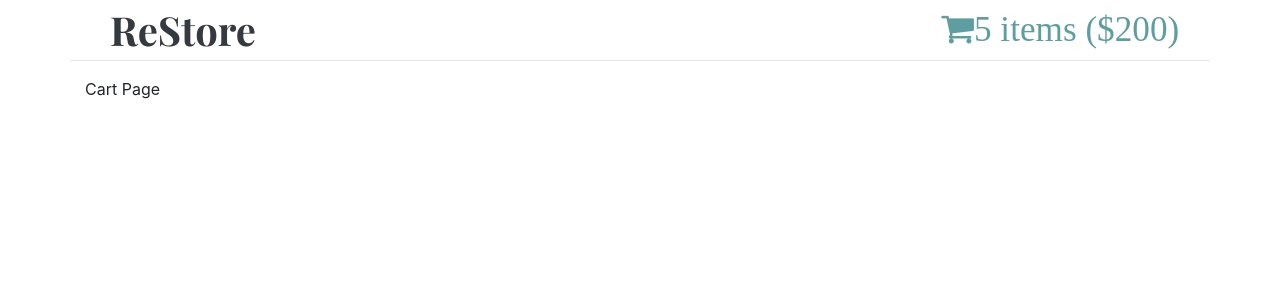
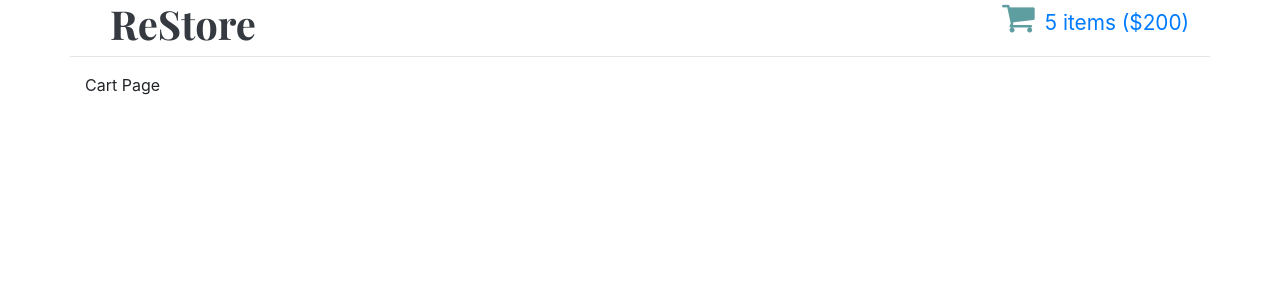
Before and after one commit to rbarakhvostov/dummy-bookstore, a React (Create React App) app: page /cart in a window 1280 px wide. Shown: the top 300 px of the page. Built offline with nearby package versions, Linux system fonts and the light colour scheme.

Commit message:
implement asynchronous behavior

```diff
--- a/src/components/book-list-item/book-list-item.js
+++ b/src/components/book-list-item/book-list-item.js
@@ -10,9 +10,9 @@ const BookListItem = ({ book }) => {
         <img src={coverImage} alt={title}/>
       </div>
       <div className='book-details'>
-        <a className='book-title' href='#'>{ title }</a>
-        <div className='book-author'>{ author }</div>
-        <div className='book-price'>{ price }</div>
+        <span className='book-title'>{ title }</span>
+        <span className='book-author'>{ author }</span>
+        <span className='book-price'>${ price }</span>
         <button className="btn btn-info add-to-cart">Add to cart</button>
       </div>
     </div>
--- a/src/components/book-list/book-list.js
+++ b/src/components/book-list/book-list.js
@@ -1,6 +1,7 @@
 import React, { Component } from 'react';
 import { connect } from 'react-redux';
 import BookListItem from '../book-list-item';
+import Spinner from '../spinner';
 import { withBookstoreService } from '../hoc';
 import { booksLoaded } from '../../actions';
 import { compose } from '../../utils';
@@ -10,13 +11,18 @@ import './book-list.css';
 class BookList extends Component {
 
   componentDidMount() {
-    const { bookstoreService } = this.props;
-    const data = bookstoreService.getBooks();
-    this.props.booksLoaded(data);
+    const { bookstoreService, booksLoaded} = this.props;
+    bookstoreService.getBooks()
+      .then(data => {
+        booksLoaded(data);
+      });
   }
 
   render() {
-    const { books } = this.props;
+    const { books, loading } = this.props;
+    if (loading) {
+      return <Spinner />
+    }
     return (
       <ul className='book-list'>
         {
@@ -33,29 +39,9 @@ class BookList extends Component {
   }
 }
 
-const mapStateToProps = ({books}) => {
-  return {books}
+const mapStateToProps = ({ books, loading }) => {
+  return { books, loading }
 }
-
-// 1.
-
-// const mapDispatchToProps = (dispatch) => {
-//   return {
-//     booksLoaded: (newBooks) => {
-//       dispatch(booksLoaded(newBooks));
-//     }
-//   }
-// }
-
-// 2.
-
-// const mapDispatchToProps = (dispatch) => {
-//   return bindActionCreators({
-//     booksLoaded
-//   }, dispatch);
-// }
-
-//3.
 
 const mapDispatchToProps = {
   booksLoaded
--- a/src/components/header/header.js
+++ b/src/components/header/header.js
@@ -1,16 +1,20 @@
 import React from 'react';
+import { Link } from 'react-router-dom';
 
 import './header.css';
 
 const Header = ({ numItems, total }) => {
   return (
     <header className='header row'>
-      <a className='logo text-dark' href='#'>ReStore</a>
-      <a className='shopping-cart'>
-        <span className='cart-icon fa fa-shopping-cart'>
-          { numItems } items (${ total })
-        </span>
-      </a>
+      <Link to='/'>
+        <h1 className='logo text-dark'>ReStore</h1>
+      </Link>
+      <Link to='/cart'>
+        <div className='shopping-cart'>
+          <span className='cart-icon fa fa-shopping-cart'></span>
+          <span>{ numItems } items (${ total })</span>
+        </div>
+      </Link>
     </header>
   )
 }
--- a/src/components/shopping-cart-table/shopping-cart-table.js
+++ b/src/components/shopping-cart-table/shopping-cart-table.js
@@ -8,11 +8,13 @@ const ShoppingCartTable = () => {
       <h2>Your Order</h2>
       <table className='table'>
         <thead>
-          <th>#</th>
-          <th>Item</th>
-          <th>Count</th>
-          <th>Price</th>
-          <th>Action</th>
+          <tr>
+            <th>#</th>
+            <th>Item</th>
+            <th>Count</th>
+            <th>Price</th>
+            <th>Action</th>
+          </tr>
         </thead>
         <tbody>
           <tr>
--- a/src/reducers/index.js
+++ b/src/reducers/index.js
@@ -1,5 +1,6 @@
 const initialState = {
   books: [],
+  loading: true,
 }
 
 const reducer = (state = initialState, action) => {
@@ -7,6 +8,7 @@ const reducer = (state = initialState, action) => {
     case 'BOOKS_LOADED':
       return {
         books: action.payload,
+        loading: false,
       }
     default:
       return state;
--- a/src/services/bookstore-service.js
+++ b/src/services/bookstore-service.js
@@ -1,6 +1,5 @@
 export default class BookstoreService {
-  getBooks() {
-    return [
+  data = [
     {
       id: 1,
       title: 'Eloquent JavaScript',
@@ -16,5 +15,12 @@ export default class BookstoreService {
       coverImage: 'https://images-na.ssl-images-amazon.com/images/I/5131OWtQRaL._SX381_BO1,204,203,200_.jpg',
     },
   ];
+
+  getBooks() {
+    return new Promise((resolve) => {
+      setTimeout(() => {
+        resolve(this.data);
+      }, 1000);
+    });
   }
 }
```
Lines whose indentation alone changed are shown as unchanged.
